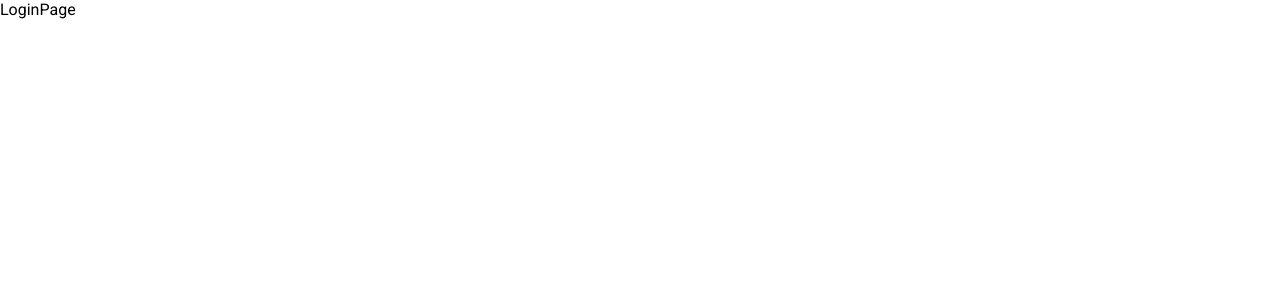
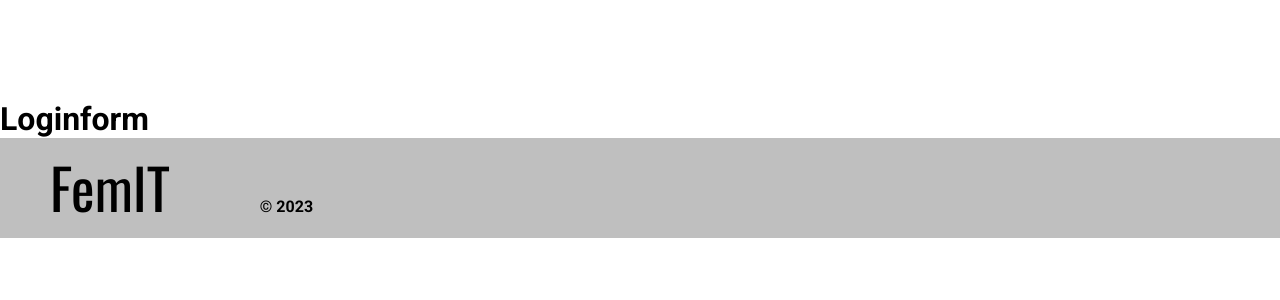
Before and after one commit to YerkoMedinaPichun/FemIT-Frontend, a React (Create React App) app: page /LoginPage in a window 1280 px wide. Shown: the top 300 px of the page. Built offline with nearby package versions, Linux system fonts and the light colour scheme.

Commit message:
Login page

```diff
--- /dev/null
+++ b/src/components/form/FormLogin.js
@@ -0,0 +1,11 @@
+import React from 'react'
+
+const FormLogin = () => {
+  return (
+    <div>
+        <h1>Loginform</h1>
+    </div>
+  )
+}
+
+export default FormLogin
--- a/src/components/index.js
+++ b/src/components/index.js
@@ -16,6 +16,7 @@ import Portfolio from "./portfolio/Portfolio";
 import Publication from "./publication/Publication";
 import Reactions from "./reactions/Reactions";
 import Carousel from "./carousel/Carousel";
+import FormLogin from "./form/FormLogin";
 
 export {
 	Banner,
@@ -36,4 +37,5 @@ export {
 	Publication,
 	Reactions,
 	Carousel,
+	FormLogin
 };
--- a/src/pages/login/LoginPage.js
+++ b/src/pages/login/LoginPage.js
@@ -1,7 +1,14 @@
 import React from "react";
+import { Footer, FormLogin, Navbar } from "../../components";
 
 const LoginPage = () => {
-  return <div>LoginPage</div>;
+  return (
+    <div>
+      <Navbar />
+      <FormLogin />
+      <Footer />
+    </div>
+  )
 };
 
 export default LoginPage;
```
